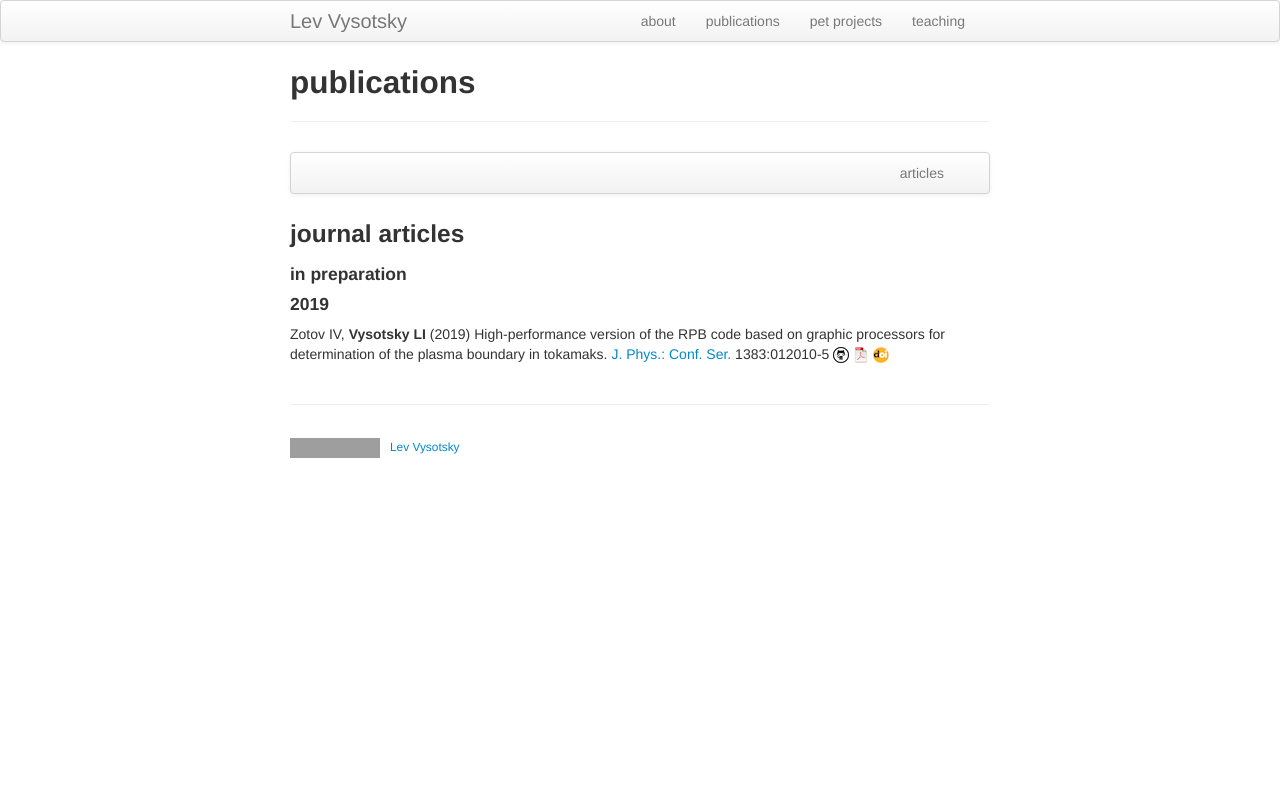
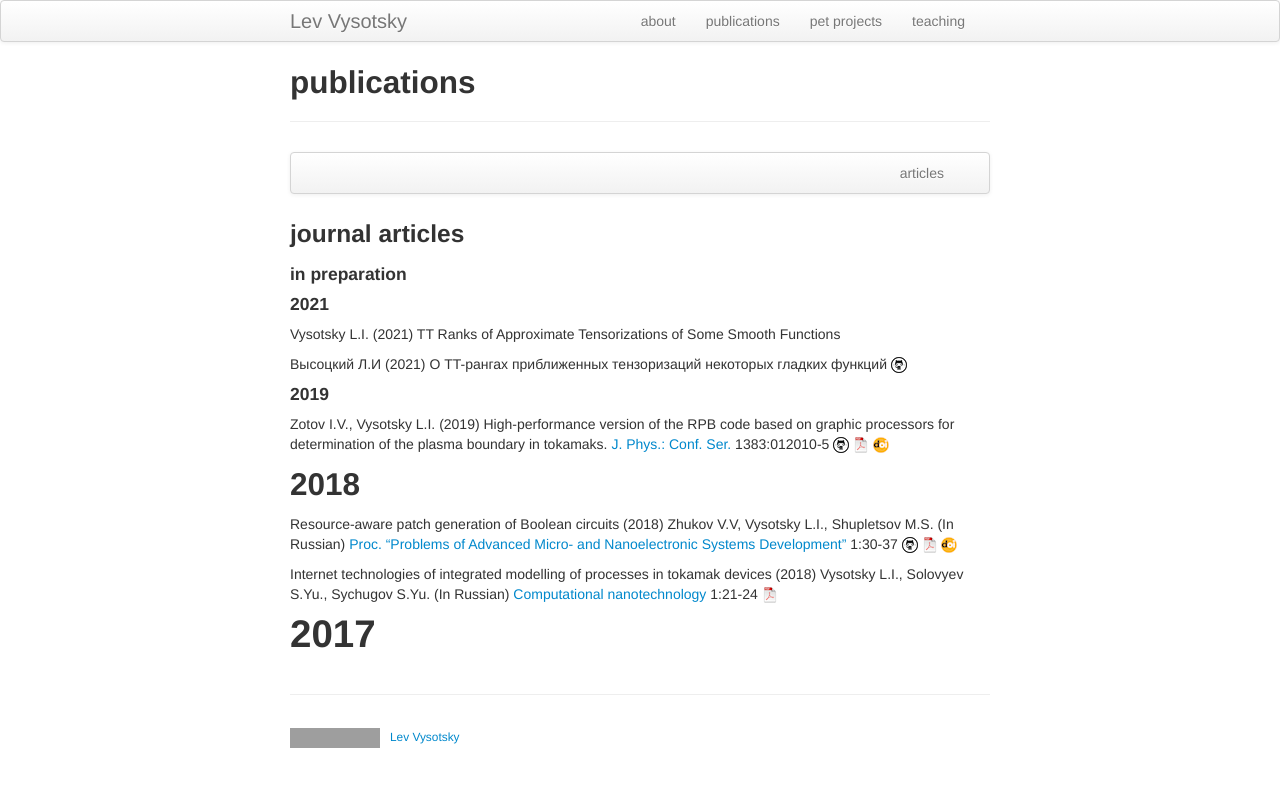
Before and after one commit to vysotskylev/personal-page, a Jekyll site: the page built from pages/pubs.md, in a window 1280 px wide. Shown: the top 787 px of the page. Built offline with Jekyll 4.4.1, drawn with Linux system fonts in a browser that asks for light colours; grey boxes are pictures that could not be loaded.

Commit message:
More papers

```diff
--- a/pages/pubs.md
+++ b/pages/pubs.md
@@ -17,14 +17,38 @@ description: Lev Vysotsky's publications
 
 #### in preparation
 
+#### 2021
+Vysotsky L.I. (2021)
+TT Ranks of Approximate Tensorizations of Some Smooth Functions
 
+Высоцкий Л.И (2021)
+О TT-рангах приближенных тензоризаций некоторых гладких функций
+[![GitHub](icons16/github-icon.png)](https://github.com/vysotskylev/papers/blob/master/2021-TT-Ranks-of-Smooth-Functions-Rus)
 
 #### 2019
 
-Zotov IV, **Vysotsky LI** (2019)
+Zotov I.V., Vysotsky L.I. (2019)
 High-performance version of the RPB code based on graphic processors
 for determination of the plasma boundary in tokamaks.
-[J. Phys.: Conf. Ser.]() 1383:012010-5
+[J. Phys.: Conf. Ser.](https://iopscience.iop.org/journal/1742-6596) 1383:012010-5
 [![GitHub](icons16/github-icon.png)](https://github.com/vysotskylev/papers)
 [![pdf](icons16/pdf-icon.png)](https://iopscience.iop.org/article/10.1088/1742-6596/1383/1/012010/pdf)
 [![doi](icons16/doi-icon.png)](https://doi.org/10.1088/1742-6596/1383/1/012010)
+
+## 2018
+
+Resource-aware patch generation of Boolean circuits (2018)
+Zhukov V.V, Vysotsky L.I., Shupletsov M.S.
+(In Russian)
+[Proc. "Problems of Advanced Micro- and Nanoelectronic Systems Development"](http://www.mes-conference.ru) 1:30-37
+[![GitHub](icons16/github-icon.png)](https://github.com/vysotskylev/papers)
+[![pdf](icons16/pdf-icon.png)](http://www.mes-conference.ru/data/year2018/pdf/D065.pdf)
+[![doi](icons16/doi-icon.png)](http://dx.doi.org/10.31114/2078-7707-2018-1-30-37)
+
+Internet technologies of integrated modelling of processes in tokamak devices (2018)
+Vysotsky L.I., Solovyev S.Yu., Sychugov S.Yu.
+(In Russian)
+[Computational nanotechnology](https://elibrary.ru/title_about_new.asp?id=50989) 1:21-24
+[![pdf](icons16/pdf-icon.png)](http://www.mathnet.ru/php/getFT.phtml?jrnid=cn&paperid=160&what=fullt&option_lang=rus)
+
+# 2017
```
